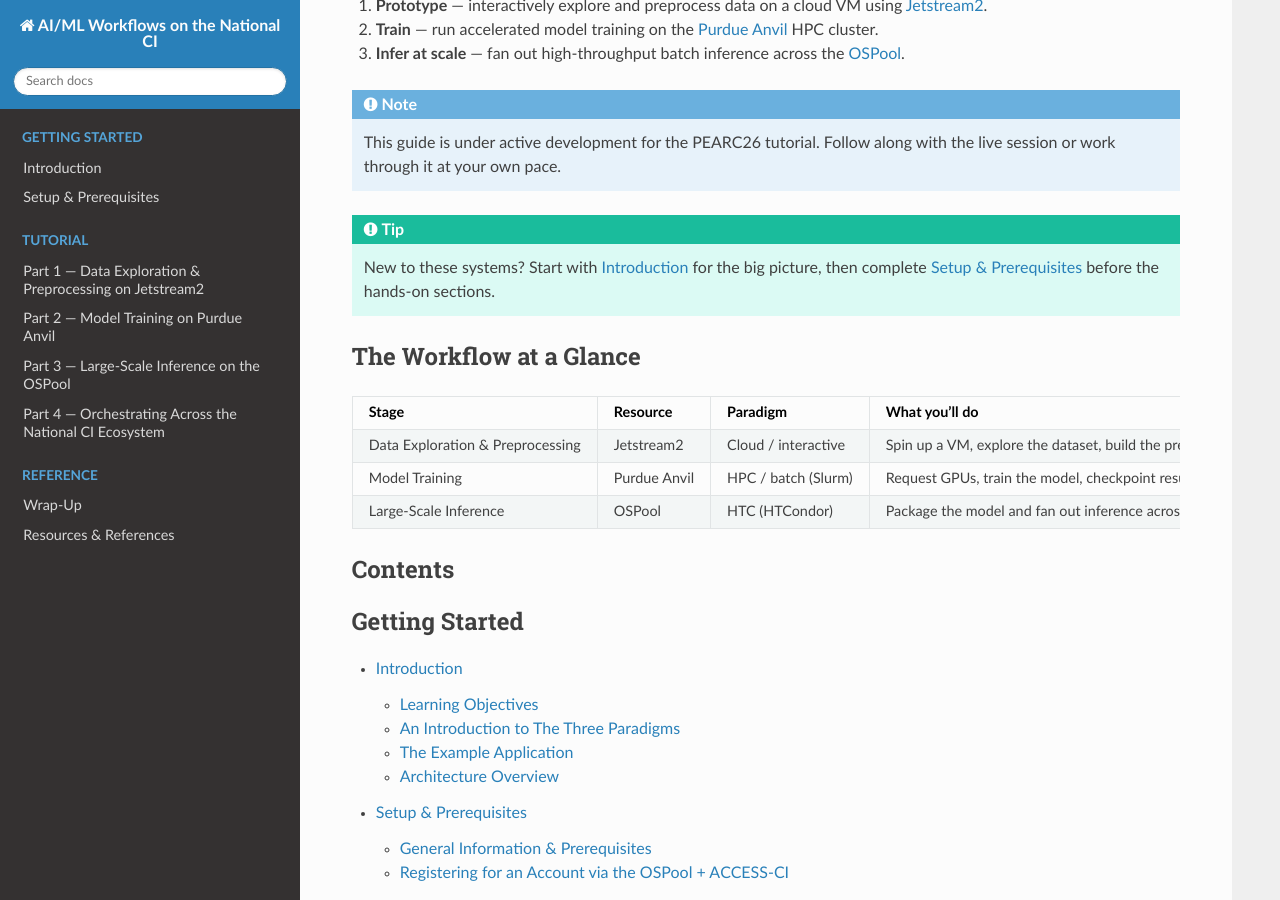
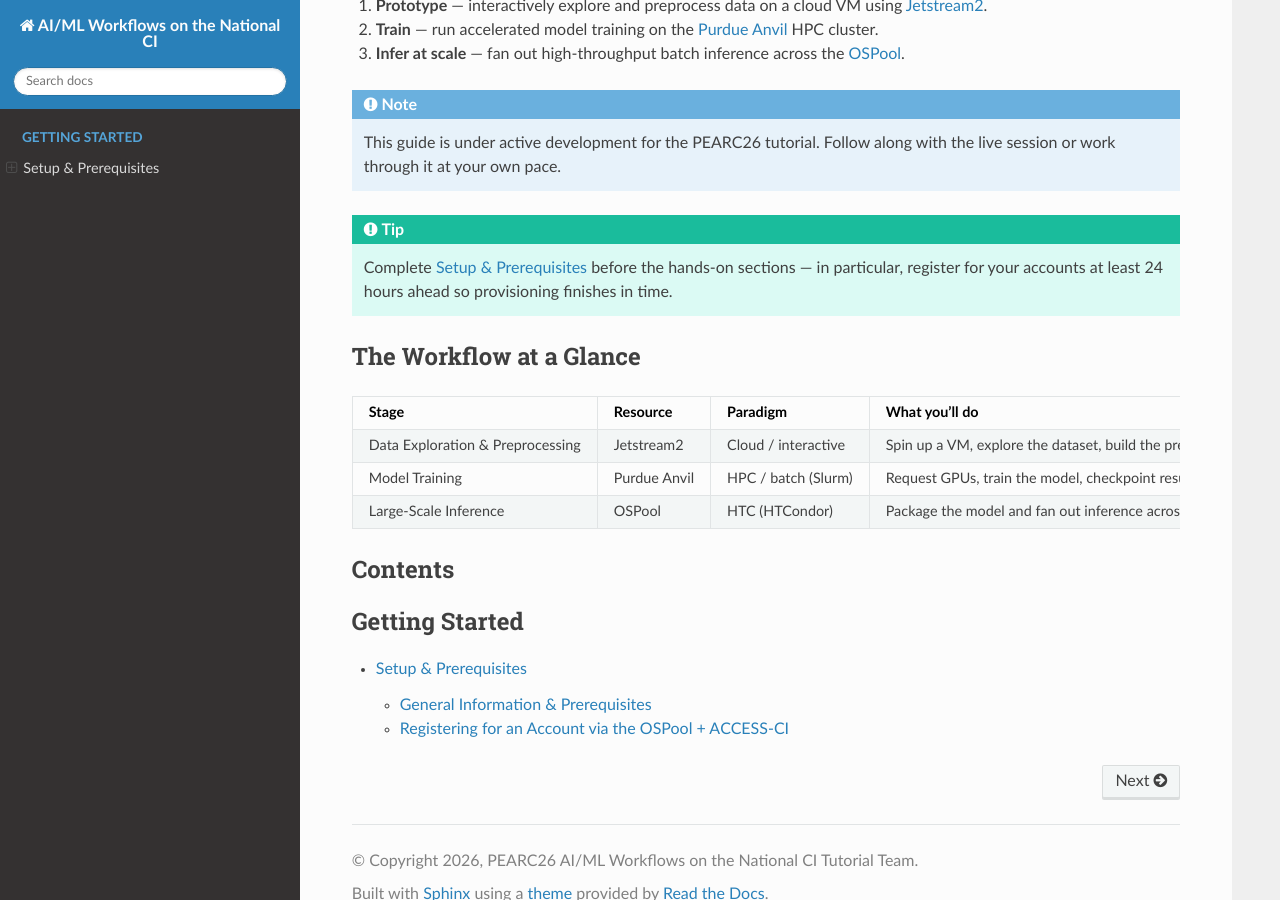
Before and after one commit to dmora127/PEARC26-AIML-on-National-CI, a Sphinx documentation site: the page built from docs/source/index.rst, in a window 1280 px wide and 900 px high, scrolled down 334 px. Built offline with Sphinx 7.4.7 and the Read the Docs theme 3.1.0, drawn with Linux system fonts in a browser that asks for light colours.

Commit message:
refactor documentation structure and update content for clarity

```diff
--- a/docs/source/conf.py
+++ b/docs/source/conf.py
@@ -32,7 +32,19 @@
 intersphinx_disabled_domains = ["std"]
 
 templates_path = ["_templates"]
-exclude_patterns = []
+
+# Preview build: show only the landing page and the setup/ pages. To restore the
+# full guide, clear this list back to [] (and re-add the toctree entries in
+# index.rst plus the :doc: links that were flattened in setup/general-info.rst).
+exclude_patterns = [
+    "introduction.rst",
+    "wrap-up.rst",
+    "resources.rst",
+    "part1-jetstream2/**",
+    "part2-anvil/**",
+    "part3-ospool/**",
+    "part4-orchestrating-across-ci/**",
+]
 
 # -- Options for HTML output -------------------------------------------------
 
@@ -54,8 +66,3 @@
 
 # -- Options for Display output ------------------------------------------------
 show_authors = True
-
-html_theme_options = {
-    # Disable showing the sidebar. Defaults to 'false'
-    'nosidebar': True,
-}
--- a/docs/source/index.rst
+++ b/docs/source/index.rst
@@ -23,8 +23,9 @@
 
 .. tip::
 
-   New to these systems? Start with :doc:`introduction` for the big picture,
-   then complete :doc:`setup/index` before the hands-on sections.
+   Complete :doc:`setup/index` before the hands-on sections — in particular,
+   register for your accounts at least 24 hours ahead so provisioning finishes
+   in time.
 
 The Workflow at a Glance
 ------------------------
@@ -57,24 +58,4 @@
    :maxdepth: 2
    :caption: Getting Started
 
-   introduction
    setup/index
-
-.. toctree::
-   :maxdepth: 2
-   :caption: Tutorial
-   :hidden:
-
-
-   part1-jetstream2/index
-   part2-anvil/index
-   part3-ospool/index
-   part4-orchestrating-across-ci/index
-
-.. toctree::
-   :maxdepth: 1
-   :caption: Reference
-   :hidden:
-
-   wrap-up
-   resources
```
Also changed, not shown: docs/source/setup/general-info.rst (+2 -5 lines).
